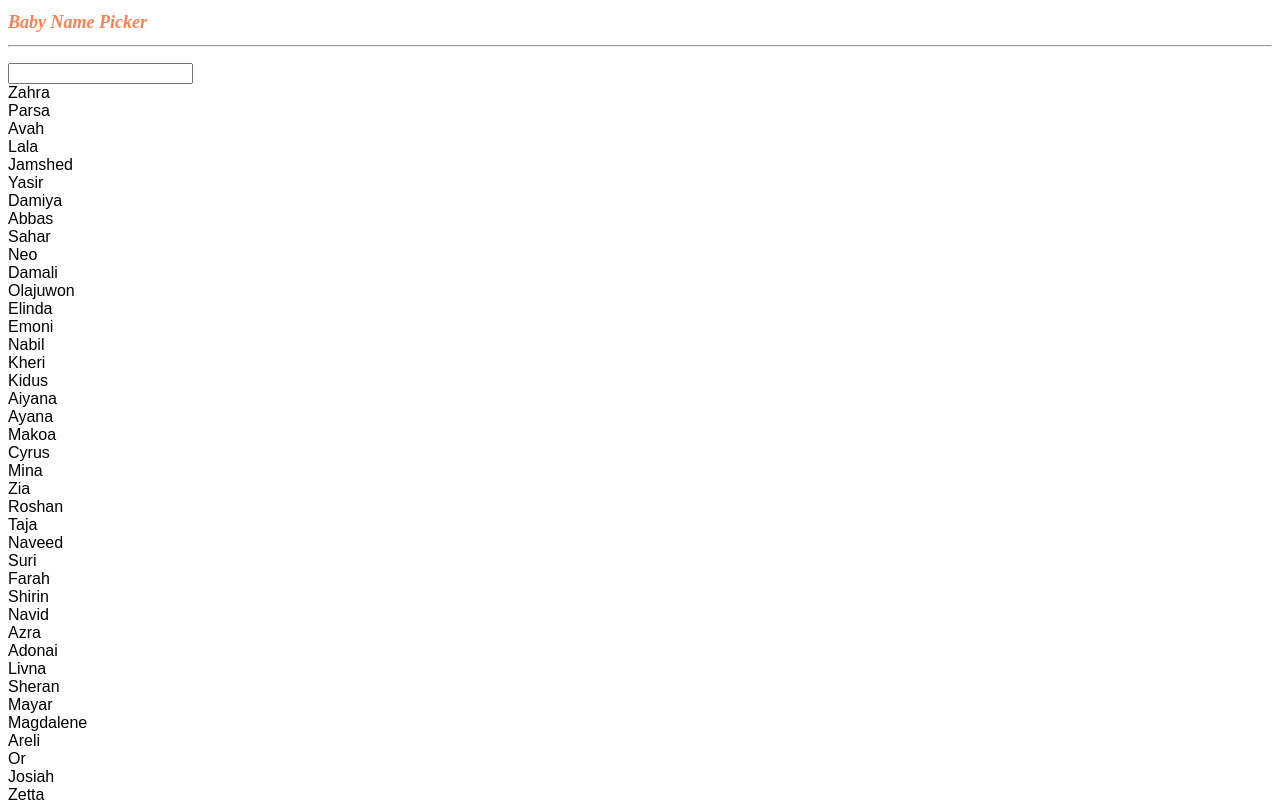
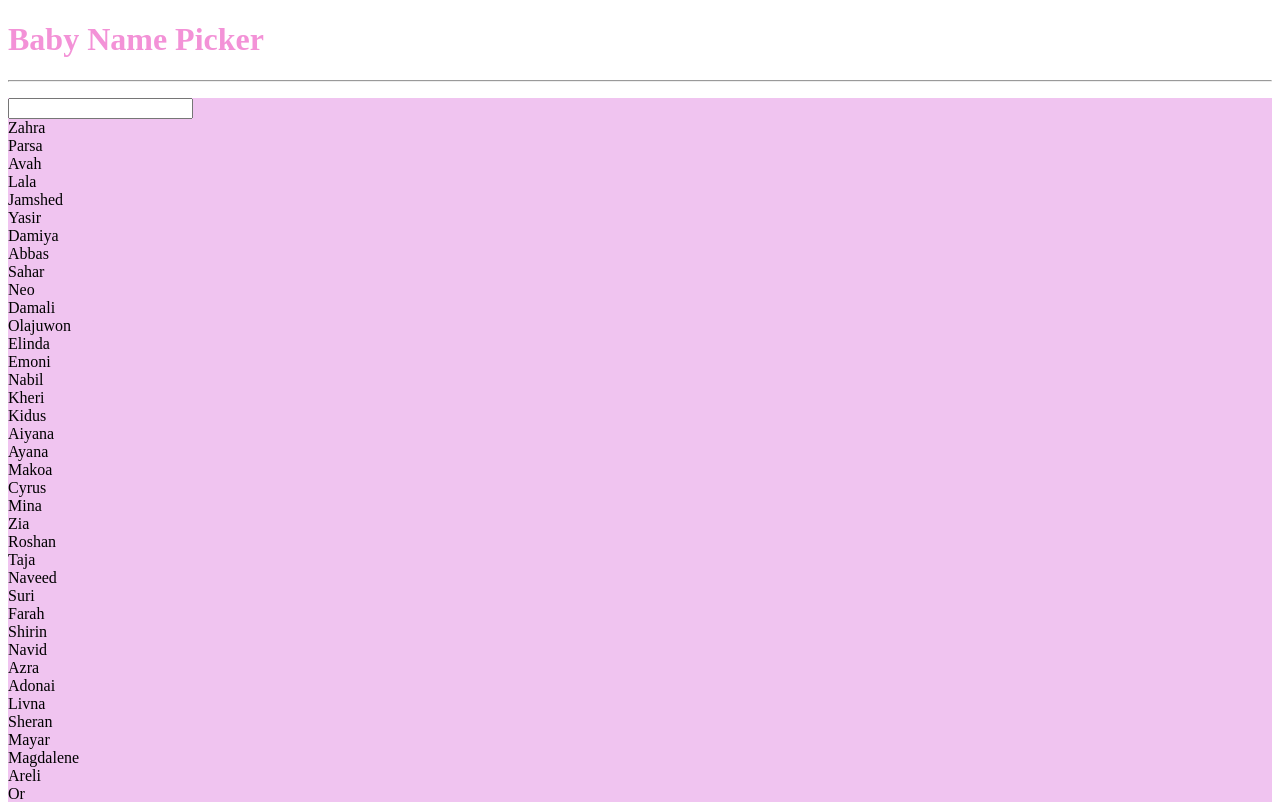
Before and after one commit to b-e-n-murray/baby-names-react, a React (Create React App) app: page / in a window 1280 px wide. Shown: the top 802 px of the page. Built offline with nearby package versions, Linux system fonts and the light colour scheme; the HTML template or start-up script is replaced by a standard one.

Commit message:
pre-commit before reconfiguring with new comp for search bar (added some css)

```diff
--- a/src/App.css
+++ b/src/App.css
@@ -1,34 +1,14 @@
 .myHeader {
-    font-size: large;
-    color: coral;
-    font-style: oblique;
-    align-items: center;
+    font-size: xx-large;
+    color: rgb(243, 146, 215);
+    display: block;
 }
 
-.nameList {
-  display: block;
-  justify-content: center;
-  align-items: center;
-  flex-direction: row;
-  font-family: Arial, Helvetica, sans-serif;
+.mainBody {
+  background-color: rgb(240, 196, 240);
 }
 
-App input {
-  margin-top: 20px;
+.searchBar {
   width: 300px;
-  height: 300px;
-  font-size: medium;
-  padding-left: 10px;
+  display: block;
 }
-
-.Names {
-  padding: 0.2rem;
-  border: black;
-}
-
-.Names.m {
-  border: 2px solid skyblue;
-}
-.Names.f {
-  border: 2px solid lightcoral;
-}
--- a/src/App.tsx
+++ b/src/App.tsx
@@ -3,11 +3,11 @@ import "./App.css";
 
 function App(): JSX.Element {
   return (
-    <>
+    <div>
       <h1 className="myHeader">Baby Name Picker</h1>
       <hr />
-      <p className ="nameList"><MainContent /></p>
-    </>
+          <p className="mainBody"><MainContent/></p>
+      </div>
   );
 }
 
--- a/src/components/MainContent.tsx
+++ b/src/components/MainContent.tsx
@@ -6,12 +6,14 @@ function MainContent(): JSX.Element {
   const [typedName, setTypedName] = useState("");
   return (
     <>
+      <div className="searchBar">
         <input
           value={typedName}
           onChange={(event) => {
             setTypedName(event.target.value);
           }}
         />
+      </div>
       <div>
         {babyNames.filter((val) => {
           //filter through the array of objects containing id, name, sex
```
Also changed, not shown: src/components/SearchBar.tsx (added). Lines whose indentation alone changed are shown as unchanged.
